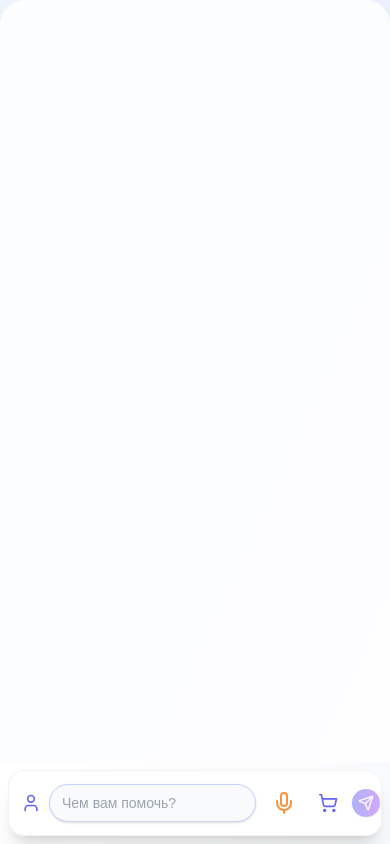
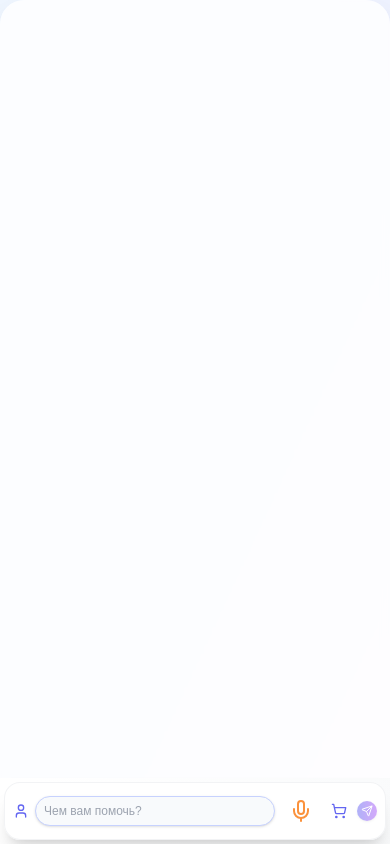
Before and after one commit to pro-deploy/zina, a Next.js app: page / in a window 390 px wide. Built offline with nearby package versions, Linux system fonts and the light colour scheme.

Commit message:
Добавлено свойство sm:h-screen к контейнеру в компоненте HomeContent для улучшения адаптивности интерфейса.

```diff
--- a/src/app/page.tsx
+++ b/src/app/page.tsx
@@ -357,22 +357,22 @@ function HomeContent() {
   };
 
   return (
-    <div className="h-screen flex flex-col bg-gradient-to-br from-blue-50 via-indigo-50 to-purple-50">
+    <div className="h-[100dvh] w-full overflow-hidden flex flex-col bg-gradient-to-br from-blue-50 via-indigo-50 to-purple-50">
       {/* Контейнер с адаптивной шириной */}
-      <div className="w-full max-w-[1152px] mx-auto h-full flex flex-col shadow-2xl bg-white/80 backdrop-blur-sm rounded-t-3xl">
+      <div className="w-full max-w-[1152px] mx-auto h-full flex flex-col shadow-2xl bg-white/80 backdrop-blur-sm rounded-t-3xl overflow-hidden">
         {/* История чата */}
-        <div className="flex-1 overflow-y-auto p-2 sm:p-4 space-y-4" ref={chatContainerRef}>
+        <div className="flex-1 overflow-y-auto overflow-x-hidden p-1 sm:p-2 md:p-4 space-y-2 sm:space-y-4" ref={chatContainerRef}>
         {chatHistory.map((message, index) => (
           <div key={index} className={`flex ${message.role === 'user' ? 'justify-end' : 'justify-start'}`}>
-            <div className={`${message.role === 'user' ? 'w-[70%] sm:w-[40%]' : 'w-full'} rounded-2xl px-3 sm:px-4 py-2 ${
+            <div className={`${message.role === 'user' ? 'w-[70%] sm:w-[40%]' : 'w-full'} rounded-2xl px-2 sm:px-3 md:px-4 py-1.5 sm:py-2 overflow-hidden ${
               message.role === 'user'
                 ? 'bg-gradient-to-r from-indigo-500 to-purple-500 text-white'
                 : 'text-gray-800'
             }`}>
-              <div className="text-xs sm:text-sm mb-1 opacity-70">
+              <div className="text-xs mb-1 opacity-70">
                 {message.role === 'user' ? 'Вы' : 'Зина'} • {message.timestamp.toLocaleTimeString()}
               </div>
-              <div className="whitespace-pre-line text-sm sm:text-base">
+              <div className="whitespace-pre-line text-xs sm:text-sm md:text-base">
                 {message.role === 'assistant' ? (
                   <TypewriterText text={message.content} speed={80} />
                 ) : (
@@ -383,7 +383,7 @@ function HomeContent() {
               {message.role === 'assistant' && message.categories && (
                 <div className="mt-3 sm:mt-4">
                   <div className="w-full">
-                    <div className="flex-1 min-h-0 overflow-auto pr-1">
+                    <div className="flex-1 min-h-0 overflow-auto overflow-x-hidden pr-1">
                       {/* Не показываем текст, так как он уже есть в message.content */}
                       {message.categories && message.categories.length > 0 && (
                         <div className="grid grid-cols-1 lg:grid-cols-2 gap-3 sm:gap-6 mb-3">
@@ -423,14 +423,14 @@ function HomeContent() {
       </div>
 
       {/* Форма ввода */}
-      <div className="flex-shrink-0 p-2 sm:p-4 bg-gradient-to-r from-white/95 to-gray-50/95 shadow-lg">
+      <div className="flex-shrink-0 p-1 sm:p-2 md:p-4 bg-gradient-to-r from-white/95 to-gray-50/95 shadow-lg overflow-x-hidden">
         <form
           onSubmit={handleSend}
-          className="w-full bg-white/95 shadow-xl rounded-2xl flex items-center gap-2 sm:gap-3 px-3 sm:px-6 py-3 sm:py-4 border border-gray-200/50"
+          className="w-full min-w-0 bg-white/95 shadow-xl rounded-2xl flex items-center gap-1.5 sm:gap-2 md:gap-3 px-2 sm:px-3 md:px-6 py-2 sm:py-3 md:py-4 border border-gray-200/50"
         >
-          <User className="w-5 h-5 sm:w-6 sm:h-6 text-indigo-500 flex-shrink-0" />
+          <User className="w-4 h-4 sm:w-5 sm:h-5 md:w-6 md:h-6 text-indigo-500 flex-shrink-0" />
           <input
-            className="flex-1 bg-[#f8fafc] border border-indigo-200 rounded-full px-3 sm:px-4 py-2 text-sm sm:text-base font-medium text-gray-700 focus:outline-none focus:ring-2 focus:ring-indigo-300 placeholder:text-gray-400 shadow"
+            className="flex-1 min-w-0 bg-[#f8fafc] border border-indigo-200 rounded-full px-2 sm:px-3 md:px-4 py-1.5 sm:py-2 text-xs sm:text-sm md:text-base font-medium text-gray-700 focus:outline-none focus:ring-2 focus:ring-indigo-300 placeholder:text-gray-400 shadow"
             placeholder="Чем вам помочь?"
             value={inputValue}
             onChange={e => setInputValue(e.target.value)}
@@ -443,24 +443,24 @@ function HomeContent() {
           />
           <button
             type="button"
-            className="rounded-full p-1.5 sm:p-2 hover:bg-indigo-100 transition relative"
+            className="rounded-full p-1 sm:p-1.5 md:p-2 hover:bg-indigo-100 transition relative"
             tabIndex={-1}
             aria-label="Корзина"
           >
-            <ShoppingCart className="w-5 h-5 sm:w-6 sm:h-6 text-indigo-500" />
+            <ShoppingCart className="w-4 h-4 sm:w-5 sm:h-5 md:w-6 md:h-6 text-indigo-500" />
             {getTotalItems() > 0 && (
-              <span className="absolute -top-1 -right-1 bg-red-500 text-white text-xs rounded-full w-4 h-4 sm:w-5 sm:h-5 flex items-center justify-center font-bold">
+              <span className="absolute -top-1 -right-1 bg-red-500 text-white text-xs rounded-full w-3 h-3 sm:w-4 sm:h-4 md:w-5 md:h-5 flex items-center justify-center font-bold">
                 {getTotalItems()}
               </span>
             )}
           </button>
           <button
             type="submit"
-            className="bg-gradient-to-r from-indigo-500 to-purple-500 text-white rounded-full p-1.5 sm:p-2 font-semibold shadow hover:from-indigo-600 hover:to-purple-600 transition disabled:opacity-50 flex items-center gap-1"
+            className="bg-gradient-to-r from-indigo-500 to-purple-500 text-white rounded-full p-1 sm:p-1.5 md:p-2 font-semibold shadow hover:from-indigo-600 hover:to-purple-600 transition disabled:opacity-50 flex items-center gap-1"
             disabled={loading || !inputValue.trim()}
             aria-label="Отправить"
           >
-            <Send className="w-4 h-4 sm:w-5 sm:h-5" />
+            <Send className="w-3 h-3 sm:w-4 sm:h-4 md:w-5 md:h-5" />
           </button>
         </form>
       </div>
```
